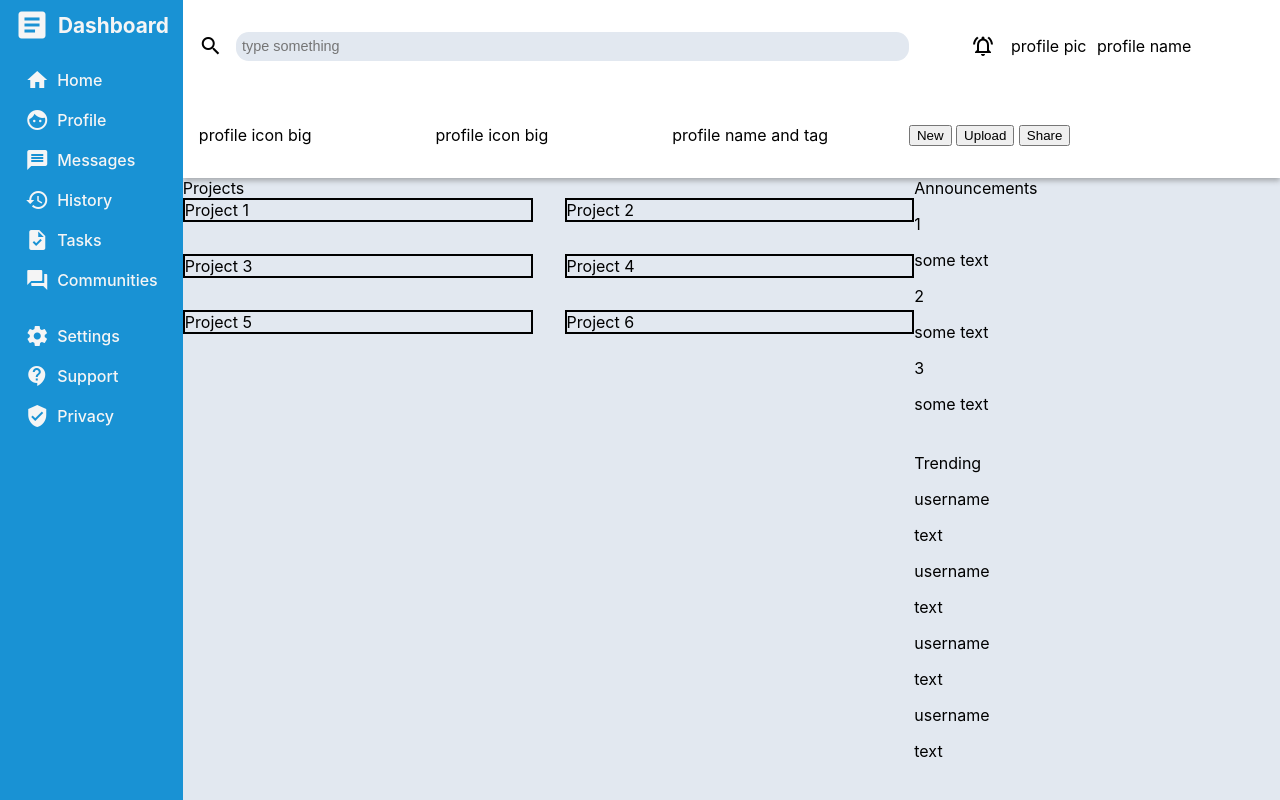
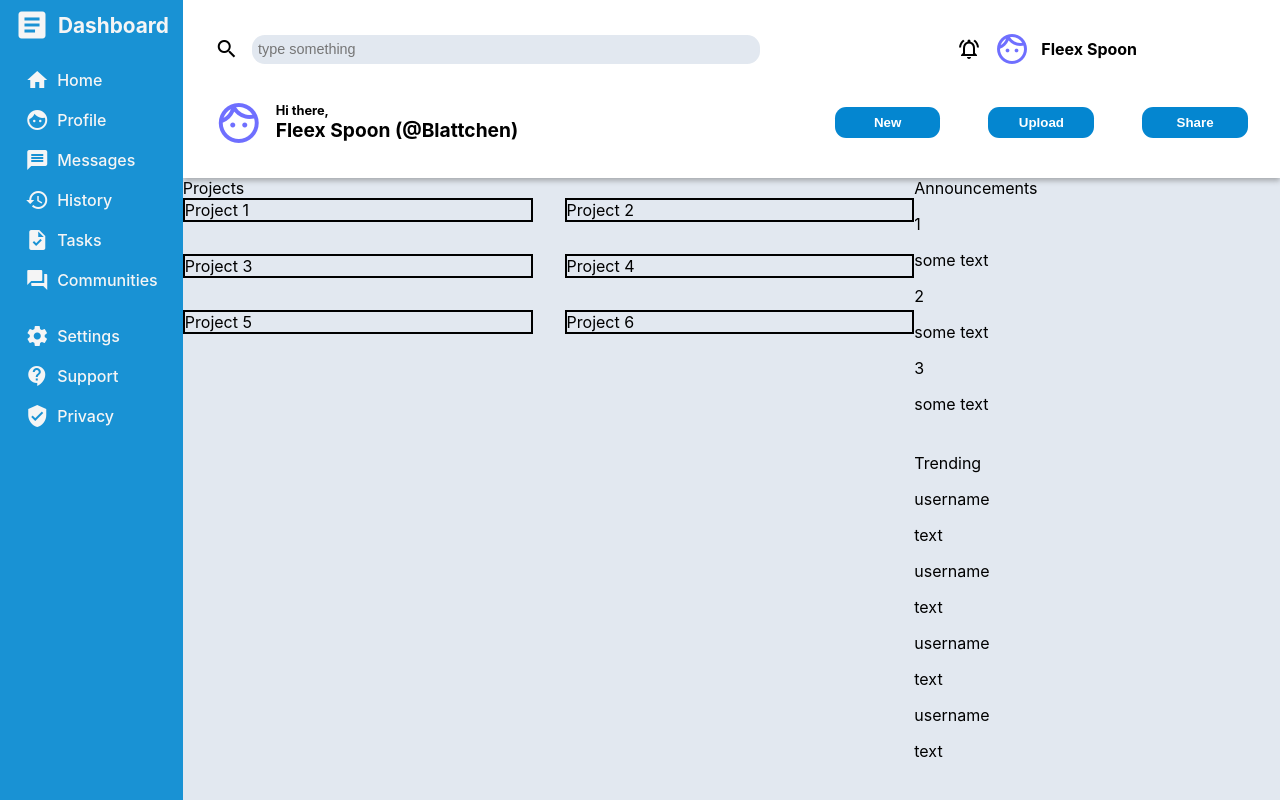
Before and after one commit to Blattchen/admin-dashboard, a plain HTML site: page index.html in a window 1280 px wide. Drawn offline with nearby package versions, Linux system fonts and the light colour scheme.

Commit message:
Add styled Header

```diff
--- a/index.html
+++ b/index.html
@@ -40,14 +40,18 @@
             </div>
         </div>
         <div class="userSmall">
-            <div class="profileIconSmall"><span class="material-icons-outlined">notifications_active</span>profile pic
-            </div>
-            <div class="profileName">profile name</div>
+            <div class="profileIconSmall"><span class="material-icons-outlined">notifications_active</span><span
+                    class="material-icons-outlined">face</span></div>
+            <div class="profileName">Fleex Spoon</div>
         </div>
         <div class="userBig">
-            <div class="profileIconBig">profile icon big</div>
-            <div class="profileIconBig">profile icon big</div>
-            <div class="profileNameTag">profile name and tag</div>
+            <div class="profileIconBig">
+                <span class="material-icons-outlined">face</span>
+                <div class="profilewrapper">
+                    <div class="profileNameGreeting">Hi there, </div>
+                    <div class="profileNameTag">Fleex Spoon (@Blattchen)</div>
+                </div>
+            </div>
         </div>
         <div class="header-options">
             <button class="options">New</button>
--- a/style.css
+++ b/style.css
@@ -28,8 +28,6 @@ main {
     grid-template-columns: repeat(auto-fit, minmax(250px, 1fr));
 }
 
-.projects>span {}
-
 .projectgrid>div {
     border: 2px solid black;
 
@@ -37,13 +35,14 @@ main {
 
 header {
     display: grid;
-    grid-template-columns: 2fr 1fr;
+    grid-template-columns: 3fr 2fr;
     background-color: rgb(255, 255, 255);
     box-shadow: 0px 3px 5px rgba(98, 98, 98, 0.452);
     position: relative;
-    padding: 0 1rem;
+    padding: 0 2rem;
     align-items: center;
     min-height: 100px;
+    align-content: space-evenly;
 }
 
 .iconSearch {
@@ -62,13 +61,34 @@ header {
 
 .userBig {
     display: grid;
-    grid-template-columns: repeat(3, 1fr);
+    grid-template-columns: 2fr 1fr;
 }
 
 .profileIconSmall {
     display: flex;
     align-items: center;
-    gap: 1rem;
+    gap: .8rem;
+}
+
+.profileIconSmall>span:last-child {
+    font-size: 36px;
+    color: rgb(111, 111, 255);
+}
+
+.profileIconBig span {
+    font-size: 48px;
+    color: rgb(111, 111, 255);
+    display: block;
+}
+
+.profileIconBig {
+    display: flex;
+    gap: 0.8rem;
+    align-items: center;
+}
+
+.profileName {
+    font-weight: 700;
 }
 
 .sidebar {
@@ -117,7 +137,7 @@ ul>li:nth-child(7) {
 }
 
 #search {
-    width: 100%;
+    width: 80%;
     border-radius: .8rem;
     border: none;
     background-color: rgba(226, 232, 240);
@@ -126,6 +146,15 @@ ul>li:nth-child(7) {
     color: rgb(12, 12, 12);
 }
 
+.profileNameGreeting {
+    font-weight: 700;
+    font-size: .8rem;
+}
+
+.profileNameTag {
+    font-weight: 700;
+    font-size: 1.2rem;
+}
 
 
 #dashboard {
@@ -136,3 +165,18 @@ ul>li:nth-child(7) {
 .logo>span:first-of-type {
     font-size: 36px;
 }
+
+.header-options {
+    display: grid;
+    grid-template-columns: repeat(3, 1fr);
+    gap: 3rem;
+}
+
+.header-options>button {
+    background-color: rgb(4, 134, 208);
+    border: none;
+    color: white;
+    font-weight: 900;
+    padding: 0.5rem 1rem;
+    border-radius: 0.7rem;
+}
```
